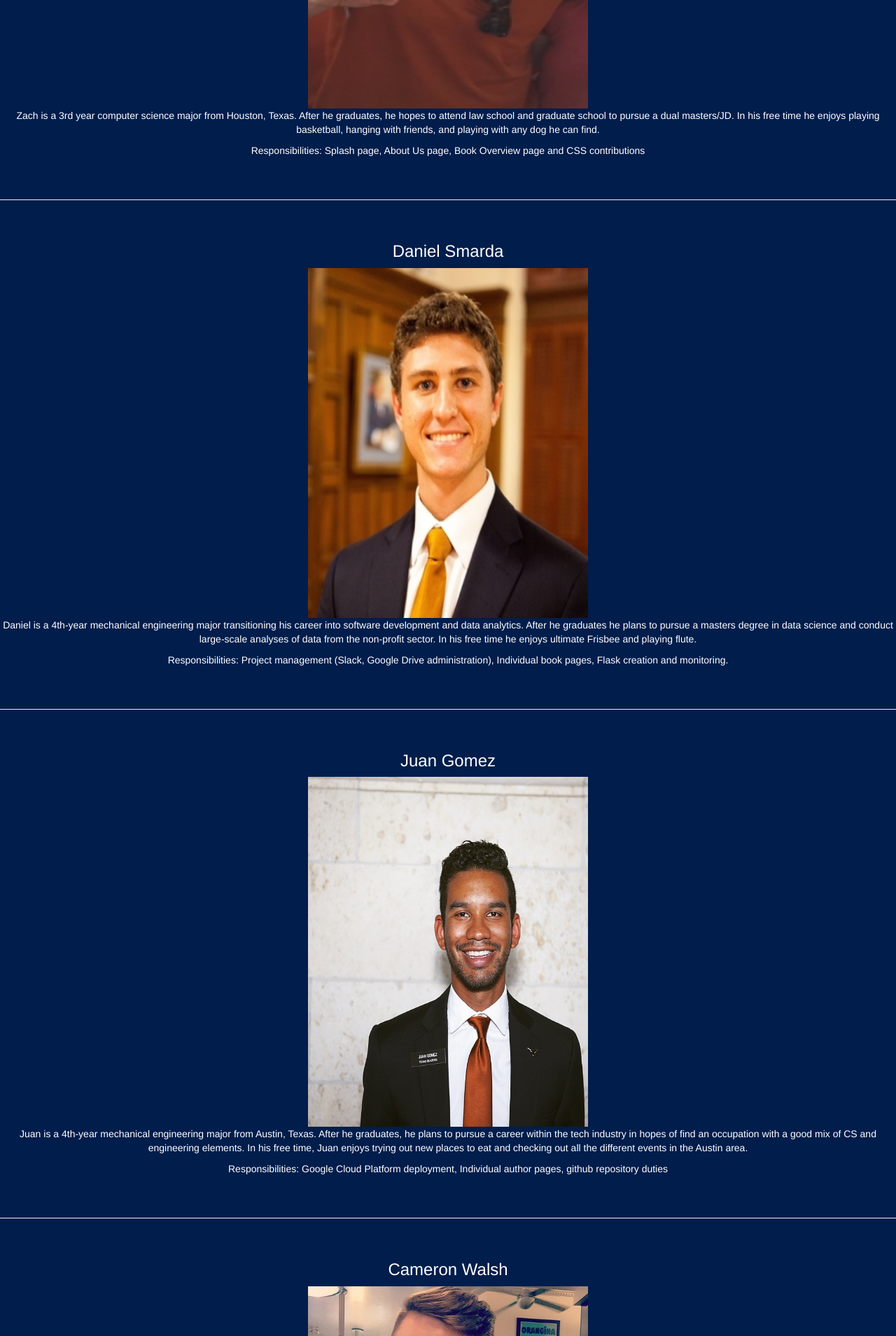
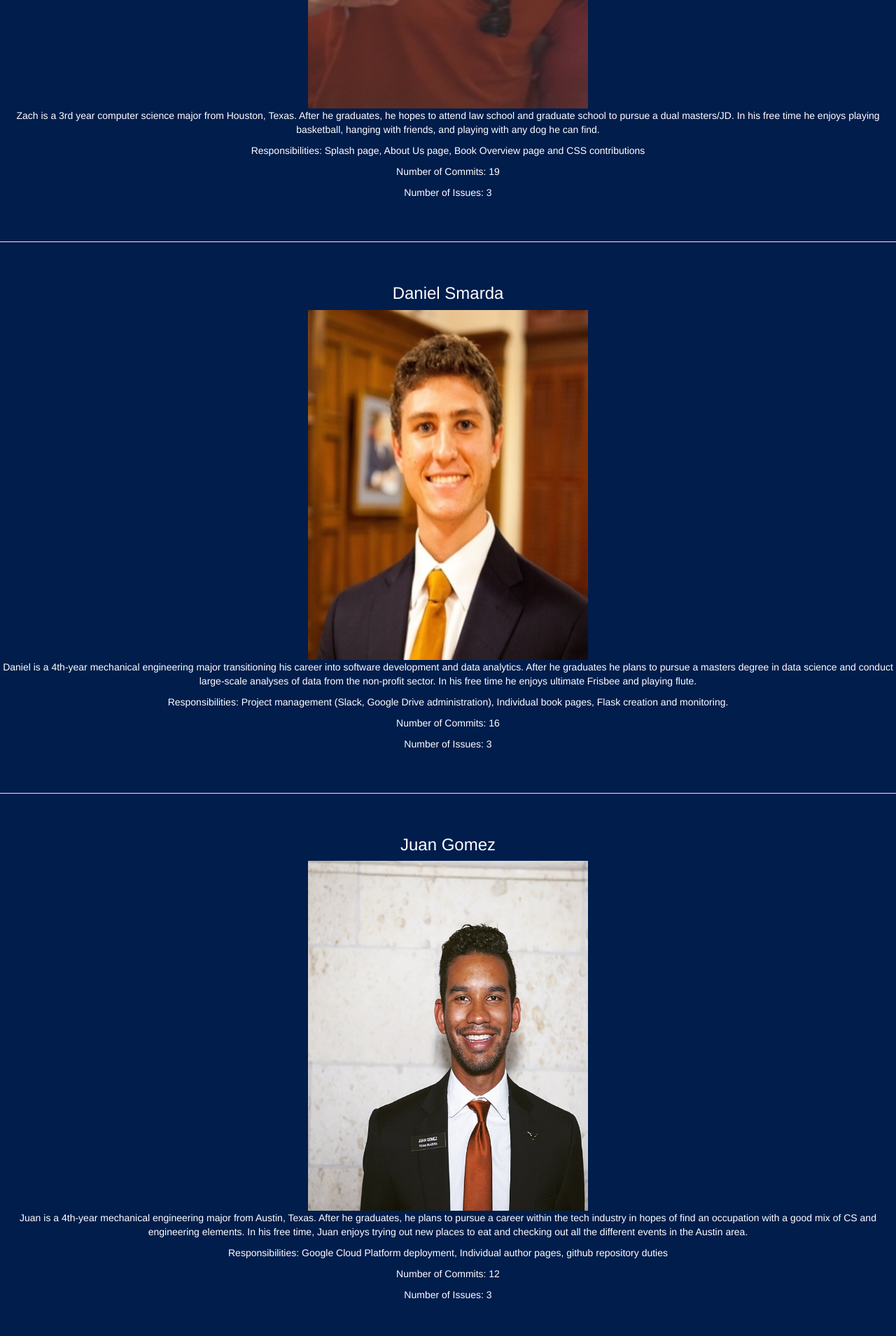
Before and after one commit to juandigomez/cs329e-idb, a Flask app: page /aboutus/ in a window 1280 px wide. Shown: the part 598-2507 px from the top of the page at 70% size. Run offline with Flask 2, Linux system fonts and the light colour scheme; some libraries are stand-ins or nearby versions.

Commit message:
Update about us with total commits/issues

```diff
--- a/templates/aboutus.html
+++ b/templates/aboutus.html
@@ -24,6 +24,8 @@
 			Zach is a 3rd year computer science major from Houston, Texas. After he graduates, he hopes to attend law school and graduate school to pursue a dual masters/JD. In his free time he enjoys playing basketball, hanging with friends, and playing with any dog he can find.
 		</p>
 		<p>Responsibilities: Splash page, About Us page, Book Overview page and CSS contributions</p>
+		<p>Number of Commits: 19</p>
+		<p>Number of Issues: 3</p>
 	</div>
 	<hr/>
 	<div class="center">
@@ -36,6 +38,8 @@
 			enjoys ultimate Frisbee and playing flute.
 		</p>
 		<p>Responsibilities: Project management (Slack, Google Drive administration), Individual book pages, Flask creation and monitoring.</p>
+		<p>Number of Commits: 16</p>
+		<p>Number of Issues: 3</p>
 	</div>
 	<hr/>
 	<div class="center">
@@ -48,6 +52,8 @@
 			all the different events in the Austin area.
 		</p>
 		<p>Responsibilities: Google Cloud Platform deployment, Individual author pages, github repository duties</p>
+		<p>Number of Commits: 12</p>
+		<p>Number of Issues: 3</p>
 	</div>
 	<hr/>
 	<div class="center">
@@ -60,6 +66,8 @@
 			Cameron enjoys studying drag queens and listening to Nicki Minaj.
 	   </p>
 	   <p>Responsibilities: Main author, book, and publisher pages, Javascript capabilities, graphic design.</p>
+	   <p>Number of Commits: 28</p>
+	   <p>Number of Issues: 3</p>
 	</div>
 	<hr/>
 	<div class="center">
@@ -67,11 +75,13 @@
 		<img src="{{ url_for('static', filename = 'images/Robert.jpg') }}" height = "500" width = "400">
 		<p>Robert is a 4th year physics major from Houston, TX. He plans to attend grad school to focus on propulsion systems research which he hopes leads to working on new forms of space travel. In his spare time he enjoys dancing to latin music, playing the trumpet and spending time with his dog, Butters. </p>
 		<p>Responsibilites: NameCheap functions and Individual Publisher pages </p>
+		<p>Number of Commits: 9</p>
+		<p>Number of Issues: 3</p>
 	</div>
 	<hr/>
 	<div class="center">
 		<h3>Stats</h3>
-		<p>Total Number of Commits: </p>
+		<p>Total Number of Commits: 91</p>
 		<p>Total Number of Issues: 15</p>
 		<a href="https://github.com/juandigomez/cs329e-idb/issues" style="text-decoration: underline;">Github Issue Tracker</a>
 		<a href="https://github.com/juandigomez/cs329e-idb" style="text-decoration: underline;">Github Repo</a>
```
